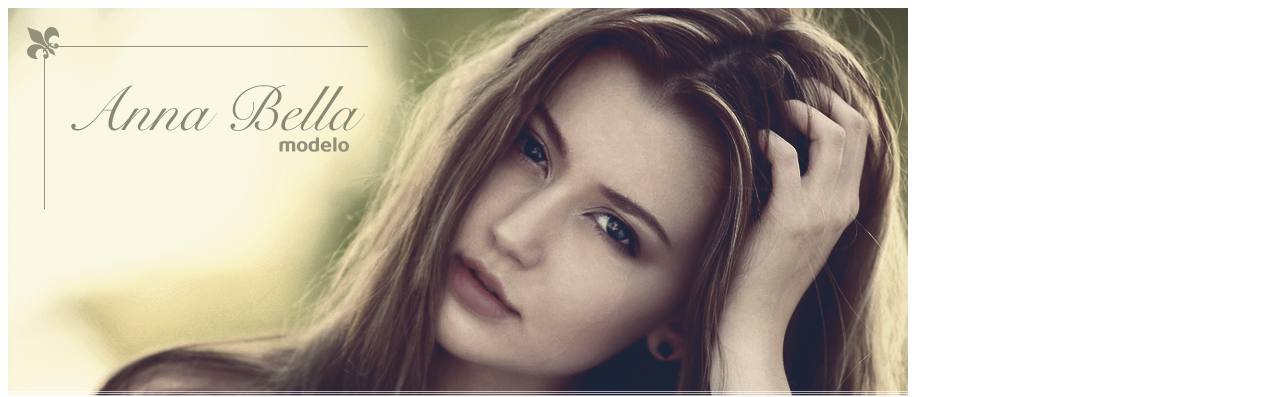
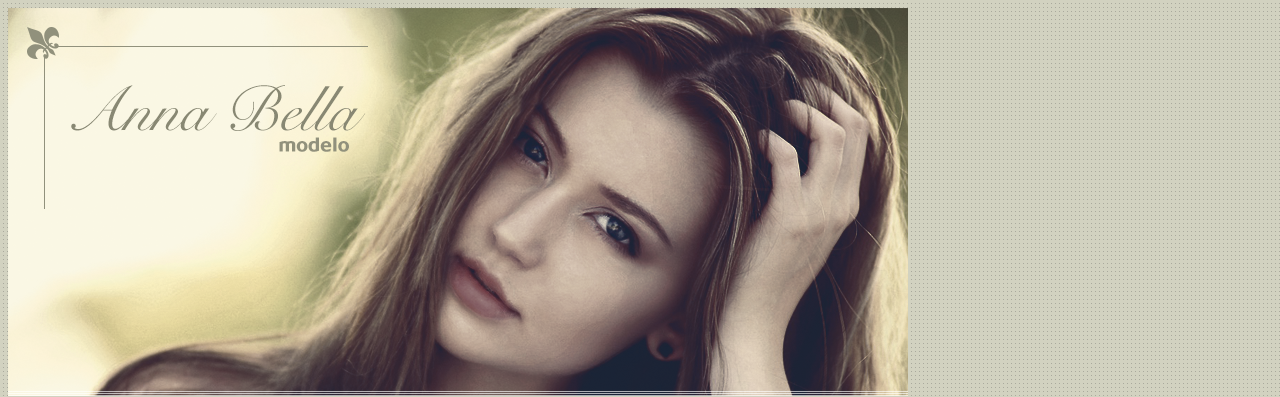
Before and after one commit to LarrysaFigueiredo/projetoAnnaBella, a plain HTML site: page biografia.html in a window 1280 px wide. Shown: the top 397 px of the page. Drawn offline with Linux system fonts and the light colour scheme.

Commit message:
alteração do link de estilos

```diff
--- a/biografia.html
+++ b/biografia.html
@@ -4,7 +4,7 @@
 		<title>Anna Bella - Biografia</title>
 		<meta charset="utf-8">
 
-		<link rel="stylesheet" type="text/css" href="estilo.css">
+		<link rel="stylesheet" type="text/css" href="style.css">
 
 	</head>
 
```
Also changed, not shown: campanhas-publicitarias.html (+1 -1 lines), contato.html (+1 -1 lines), index.html (+1 -1 lines).
